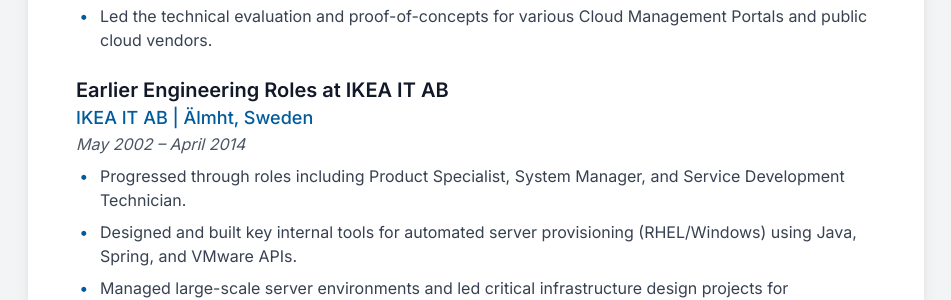
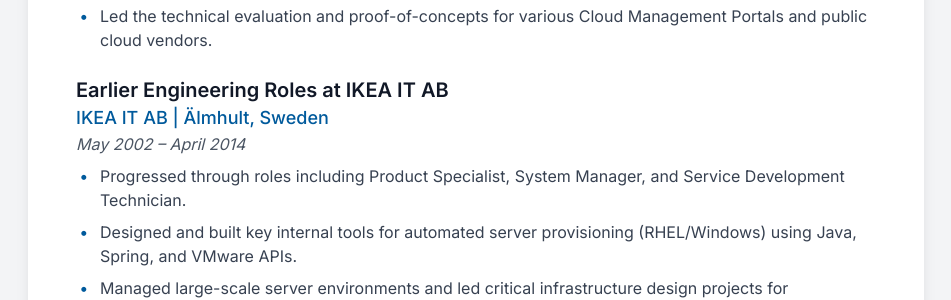
Before and after one commit to cladam/cladam.github.io, a Jekyll site: the page docs/resume.html, which Jekyll copies as it is, in a window 1280 px wide and 900 px high, scrolled down 1651 px. Shown: the part 280-580 px from the top of the window, without its empty margins (164-1115 px from the left). Built offline with Jekyll 4.4.1, drawn with Linux system fonts in a browser that asks for light colours; nearby versions of some CDN libraries.

Commit message:
fix: update resume

```diff
--- a/docs/resume.html
+++ b/docs/resume.html
@@ -3,7 +3,11 @@
 <head>
     <meta charset="UTF-8">
     <meta name="viewport" content="width=device-width, initial-scale=1.0">
+    <meta name="description" content="A personal site for projects, documentation, and thoughts on software development." />
+    <meta name="keywords" content="Claes Adamsson, cladam, IKEA, DevOps, Engineering Management, Leadership">
     <title>Claes Adamsson - Resume</title>
+    <!-- Umami Analytics -->
+    <script defer src="https://cloud.umami.is/script.js" data-website-id="6b6a0254-9e5f-4cf5-9ca8-eb306ada8f82"></script>
     <script src="https://cdn.tailwindcss.com"></script>
     <link rel="preconnect" href="https://fonts.googleapis.com">
     <link rel="preconnect" href="https://fonts.gstatic.com" crossorigin>
@@ -168,7 +172,7 @@
                 <!-- Other roles are summarized to keep it concise -->
                  <div class="mb-6">
                     <h4 class="job-title text-xl">Earlier Engineering Roles at IKEA IT AB</h4>
-                    <p class="company-name text-lg">IKEA IT AB | Älmht, Sweden</p>
+                    <p class="company-name text-lg">IKEA IT AB | Älmhult, Sweden</p>
                     <p class="date-range">May 2002 – April 2014</p>
                     <ul class="experience-list list-outside text-gray-700 mt-2">
                          <li>Progressed through roles including Product Specialist, System Manager, and Service Development Technician.</li>
```
